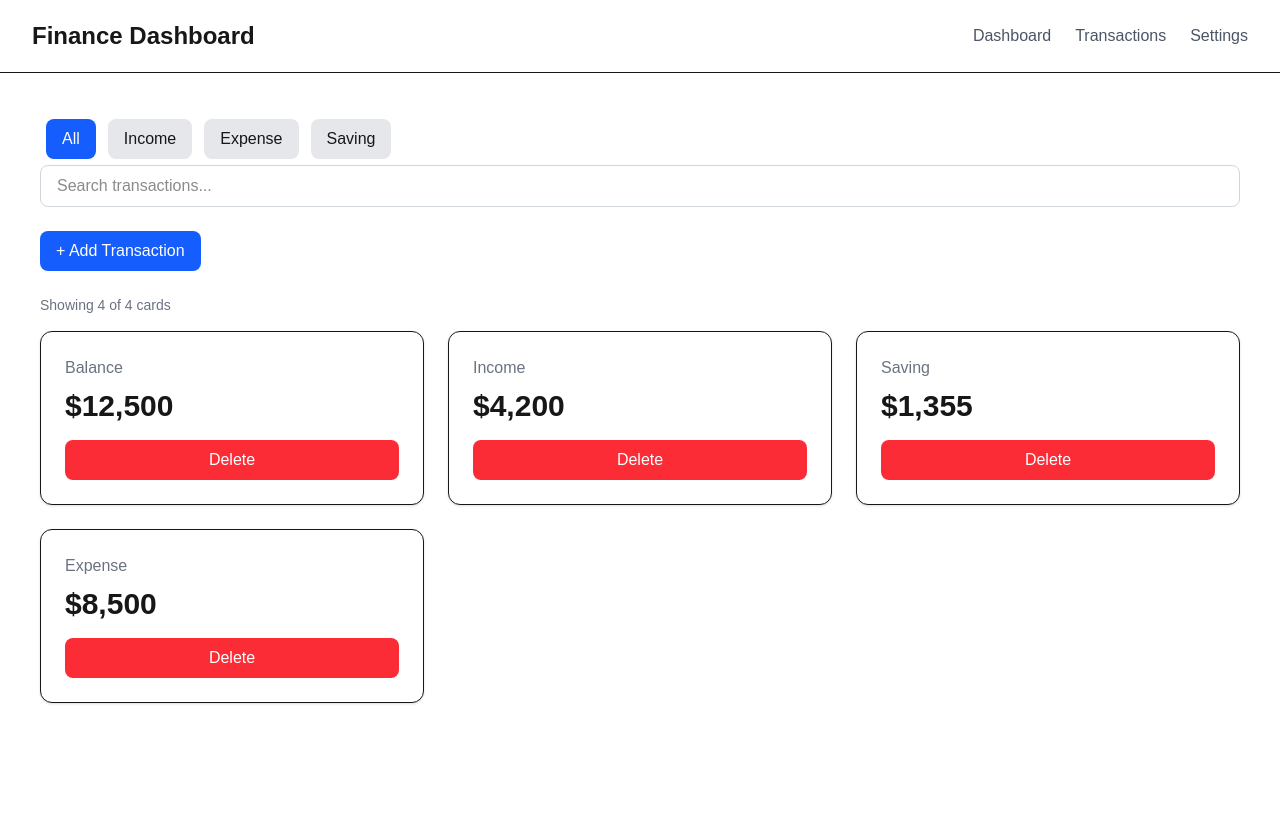
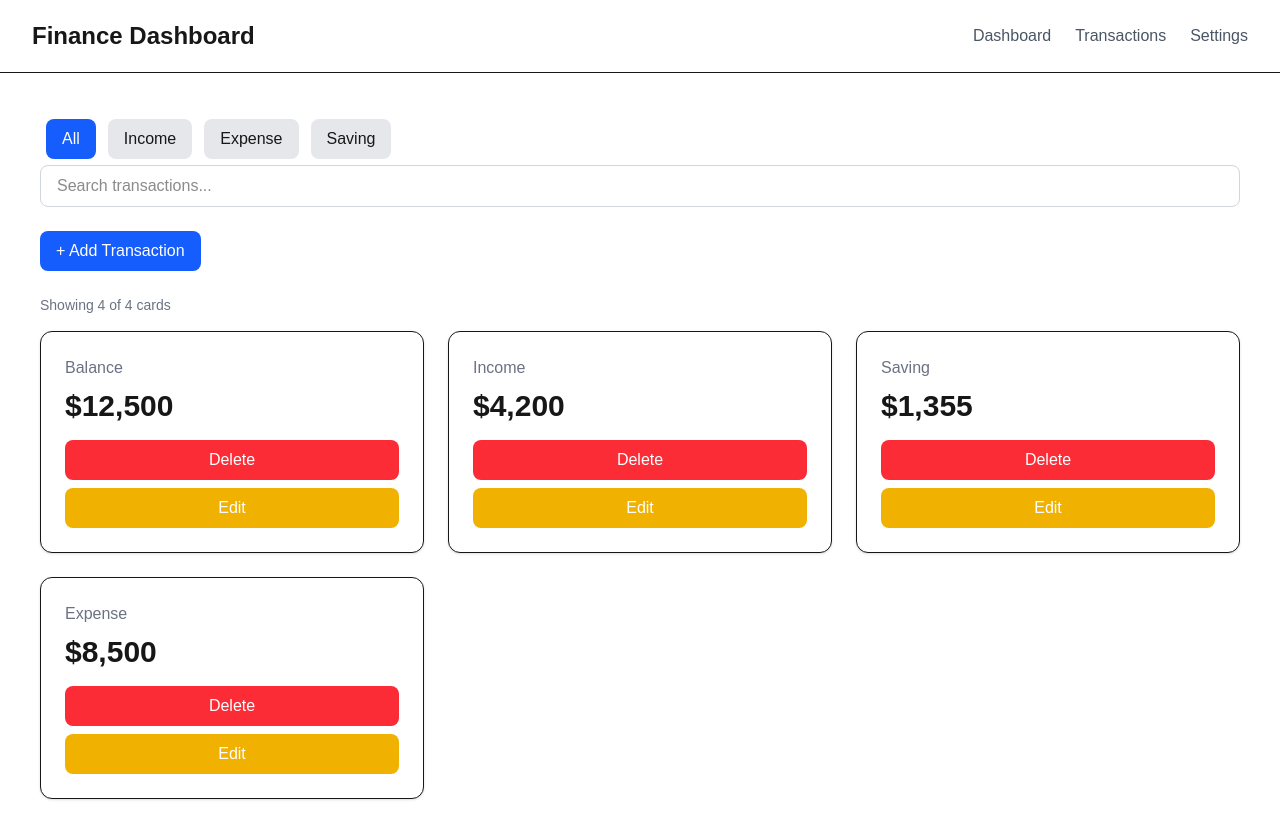
Before and after one commit to anooshasakhaei/finance-dashboard, a Next.js app: page / in a window 1280 px wide. Before the commit the page ends 800 px from the top, so only its background shows below. Built offline with nearby package versions, Linux system fonts and the light colour scheme.

Commit message:
feat: prepare edit transaction state

```diff
--- a/app/components/Card.tsx
+++ b/app/components/Card.tsx
@@ -4,12 +4,14 @@ type CardProps = {
     title: string;
     amount: string;
     onDelete: () => void;
+    onEdit: () => void;
 };
 
 export default function Card({
     title,
     amount,
     onDelete,
+    onEdit,
 }: CardProps) {
     return (
         <div
@@ -29,6 +31,12 @@ export default function Card({
             >
                 Delete
             </button>
+            <button
+                onClick={onEdit}
+                className="mt-2 w-full rounded-lg bg-yellow-500 px-4 py-2 text-white transition hover:bg-yellow-600"
+            >
+                Edit
+            </button>
         </div>
     )
 }
--- a/app/page.tsx
+++ b/app/page.tsx
@@ -80,6 +80,9 @@ export default function Home() {
   const handleDeleteTransaction = (id: number) => {
     setCards(cards.filter((card) => card.id !== id))
   }
+
+  const [editingId, setEditingId] = useState<number | null>(null);
+  console.log(editingId);
 
   return (
     <>
@@ -185,6 +188,7 @@ export default function Home() {
               title={card.title}
               amount={card.amount}
               onDelete={() => handleDeleteTransaction(card.id)}
+              onEdit={() => setEditingId(card.id)}
             />
           ))
 
```
